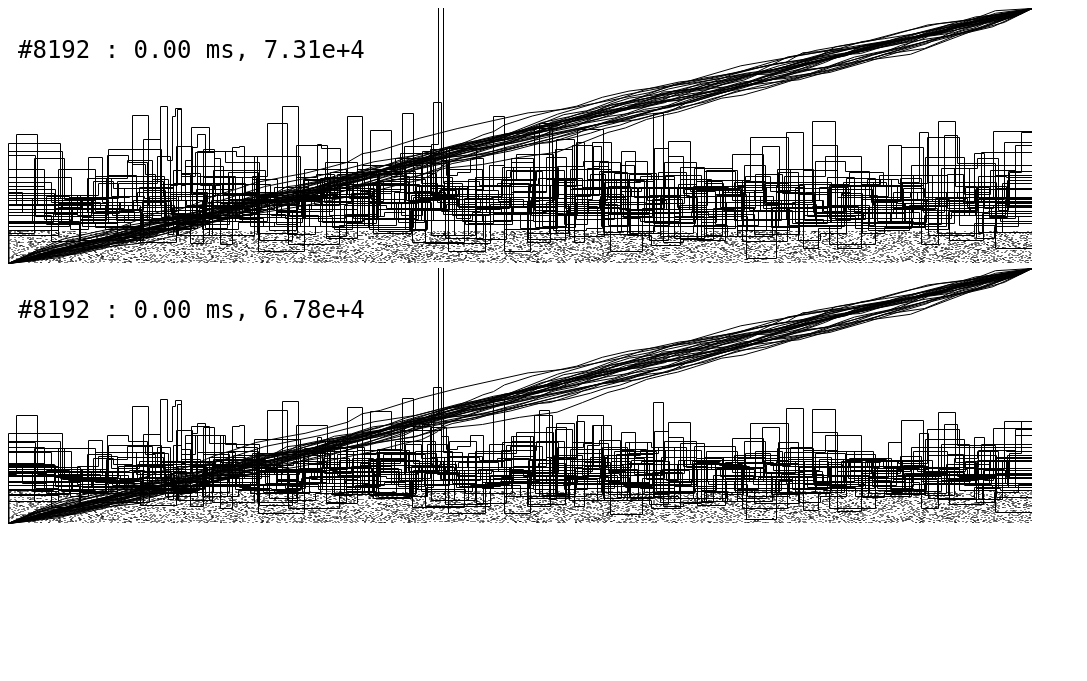
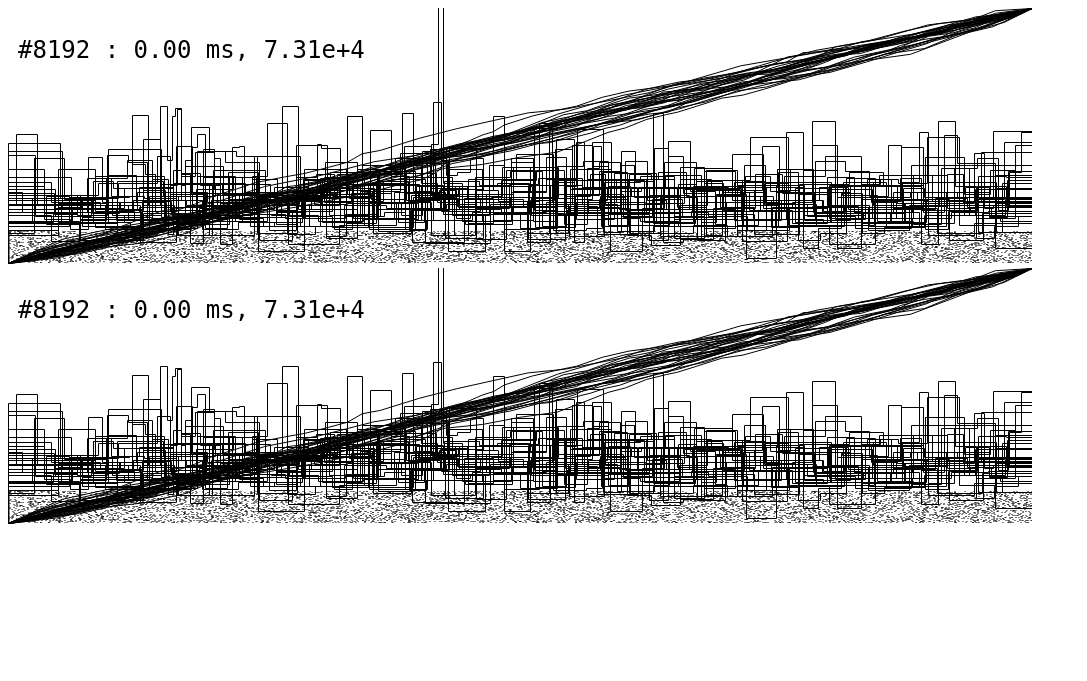
Before and after one commit to hville/sample-distribution, a website: page tst/acid.html in a window 1280 px wide. Shown: the whole page, without its empty margins (0-1087 px from the left). Drawn offline with Linux system fonts and the light colour scheme.

Commit message:
plotf plotF

```diff
--- a/package.json
+++ b/package.json
@@ -3,7 +3,7 @@
   "type": "module",
   "main": "./index.js",
   "browser": "./index.js",
-  "version": "1.4.0",
+  "version": "1.5.0",
   "description": "small minimal quantile and CDF estimator for multiple large data streams",
   "keywords": [
     "stats",
--- a/ref.js
+++ /dev/null
@@ -1,261 +0,0 @@
-export default class D {
-
-	constructor(size=32) {
-		const vs = size.buffer ? size : new Float64Array(size.byteLength ? size : 2*size)
-		// make properties !writeable !configurable and !enumerable
-		Object.defineProperties(this, {
-			vs: {value: vs},
-			rs: {value: new Float64Array(vs.buffer, vs.byteOffset + vs.byteLength/2, vs.length/2)}
-		})
-	}
-
-	// Number of samples
-	get N() { return this.rs[this.rs.length-1] }
-
-	// Expected Value
-	get E() { return this.Σ(1) / this.N }
-
-	// Sample Variance
-	get V() {
-		const N = this.N
-		return ( this.Σ(2) - this.Σ(1)**2 / N ) / (N-1)
-	}
-
-	// Sample Standard Deviation
-	get S() {
-		const v = this.V
-		return v < 0 ? 0 : Math.sqrt(v)
-	}
-
-	/**
-	 * Σ(X**p)
-	 * exact when there is no compression
-	 * with compression, range between values treated as a uniform distribution
-	 *
-	 * @param {number} order
-	 * @return {number} Σ( X^pow )
-	 */
-	Σ(pow) { //values as-is with internal uniform interval
-		const vs = this.vs,
-					rs = this.rs,
-					N = Math.min(rs.length, rs[rs.length-1]), // in case the buffer is not full
-					Mm = N-1,
-					Op = pow + 1
-		if (pow === 0) return rs[Mm]
-		if (pow === 1) { //same as below but simplified
-			let sum = vs[0] + vs[Mm] // correction at edge to match actual discrete result (PAD cancels out)
-			for (let i=0; i<Mm; ++i) sum += (vs[i+1] + vs[i]) * (rs[i+1] - rs[i])
-			return sum / Op
-		}
-		let sum = vs[0]**pow
-		for (let i=1; i<N; ++i) {
-			// https://en.wikipedia.org/wiki/Continuous_uniform_distribution#Moments
-			sum += vs[i]**pow
-					+ (rs[i] - rs[i-1] - 1) * (vs[i]**Op - vs[i-1]**Op) / (vs[i] - vs[i-1]) / Op
-		}
-		return sum
-	}
-
-	/**
-	 * Origin Moments
-	 * https://en.wikipedia.org/wiki/Continuous_uniform_distribution#Moments
-	 *
-	 * @param {number} order
-	 * @return {number} E( X^order )
-	 */
-	M(order) { return this.Σ(order) / this.N }
-
-	/**
-	 * Quantile function, provide the value for a given probability
-	 * @param {number} prob - probability or array of probabilities
-	 * @return {number} value or array of values
-	 */
-	Q(prob) {
-		const vs = this.vs,
-					rs = this.rs,
-					M = Math.min(rs.length, rs[rs.length-1]), // in case the buffer is not full
-					h = rs[M-1] * prob + 0.5, // 0.5 <= h <= N+0.5
-					j = topIndex(rs, h, M), //      0 <= j <= M
-					i = j-1
-		return j === 0 ? vs[0]
-			: j === M ? vs[M-1]
-			: vs[i] + (vs[j] - vs[i]) * (h-rs[i]) / (rs[j]-rs[i])
-	}
-
-	/**
-	 * @param {number} x - probability or array of probabilities
-	 * @return {number} value or array of values
-	 */
-	F(x) {
-		const vs = this.vs,
-					rs = this.rs,
-					M = Math.min(rs.length, rs[rs.length-1]), // in case the buffer is not full
-					N = rs[M-1],
-					j = topIndex(vs, x, M),
-					i = j-1
-		return (j === 0 ? 0.5
-			: j === M ? (N - 0.5)
-			: rs[i] - 0.5 + (rs[j] - rs[i]) * (x - vs[i]) / (vs[j] - vs[i])
-		) / N
-	}
-
-	/**
-	 * @param {number} x - probability or array of probabilities
-	 * @return {number} value or array of values
-	 */
-	f(x) {
-		const vs = this.vs,
-					rs = this.rs,
-					M = Math.min(rs.length, rs[rs.length-1]),
-					N = rs[M-1]
-		if (x === vs[0] || x === vs[M-1]) return 0.5/N
-		const j = topIndex(vs, x, M),
-					i = j-1
-		return j === 0 || j === M ? 0 : (rs[j] - rs[i]) / (vs[j] - vs[i]) / N
-	}
-
-	/**
-	 * @param {Object} ctx - canvas 2D context
-	 * @param {number} xMin
-	 * @param {number} xMax
-	 * @return {void}
-	 */
-	plotF(ctx, xMin = this.vs[0], xMax = this.vs[this.rs.length-1])	{
-		const rs = this.rs,
-					vs = this.vs,
-					xScale = ctx.canvas.width / (xMax-xMin),
-					yScale = ctx.canvas.height / (rs[rs.length-1]),
-					H = ctx.canvas.height
-
-		ctx.beginPath()
-		ctx.moveTo( (vs[0]-xMin)*xScale, H )
-		for (let i=0; i<rs.length; ++i) ctx.lineTo( (vs[i]-xMin)*xScale, H-(rs[i]-0.5)*yScale )
-		ctx.lineTo( (vs[rs.length-1]-xMin)*xScale, 0 )
-	}
-	/**
-	 * @param {Object} ctx - canvas 2D context
-	 * @param {number} xMin
-	 * @param {number} xMax
-	 * @param {number} yMax
-	 * @return {void}
-	 */
-	plotf(ctx, xMin = this.vs[0], xMax = this.vs[this.rs.length-1], yMax = 5/(this.vs[this.rs.length-1]-this.vs[0])) {
-		const rs = this.rs,
-					vs = this.vs,
-					xScale = ctx.canvas.width / (xMax-xMin),
-					yScale = ctx.canvas.height / yMax / rs[rs.length-1],
-					H = ctx.canvas.height
-
-		let x = Math.round((vs[0]-xMin) * xScale)+0.5
-		ctx.beginPath()
-		ctx.moveTo( x, H )
-		for (let i=0, j=1, y=0; j<rs.length; i=j++) {
-			ctx.lineTo( x, y = Math.round(H - (rs[j]-rs[i])/(vs[j]-vs[i]) * yScale)+0.5 ) //up
-			ctx.lineTo( x = Math.round((vs[j]-xMin) * xScale)+0.5, y ) //right
-		}
-		ctx.lineTo( x, H )
-	}
-
-	/**
-	 * Adds a value, compressed only if buffer full
-	 * @param {number} x
-	 */
-	push(x) {
-		const vs = this.vs,
-					rs = this.rs,
-					M = Math.min(rs.length, rs[rs.length-1])
-		let j = topIndex(this.vs, x, M)
-		// lossless insert
-		if (M < rs.length) {
-			for (let ir=M; ir>j; --ir) {
-				rs[ir] = ir+1
-				vs[ir] = vs[ir-1]
-			}
-			rs[j] = j ? rs[j-1] + 1 : 1
-			vs[j] = x
-			if (M!==rs.length-1) ++rs[rs.length-1]
-		}
-		// compression, droping a value while maintaining the interval average
-		else if (j === M) {
-			--j
-			const i = j-1,
-						h = i-1,
-						Δwv = vs[j]-vs[i],
-						Δxu = x - vs[h],
-						rjh = rs[i]*(vs[j]-vs[h])
-			if (Δxu !== 0) {
-				const r_w = ( rs[j]*(x-vs[i]) + rjh - rs[h]*Δwv ) / Δxu,
-							r_v = ( rs[j]*(x-vs[j]) + rjh - Δwv ) / Δxu
-				if ( r_v < rs[h] || (vs[i] + vs[j] < vs[h] + x && r_w < rs[j]+1)) {
-					vs[i] = vs[j]
-					rs[i] = r_w
-				}
-				else rs[i] = r_v
-				vs[j] = x
-			}
-			++rs[j]
-		}
-		else if (j === 0) {
-			const u = vs[0],
-						Δwx = vs[2] - x
-			if (Δwx !== 0) {
-				//DROP u = vs[0] : r'(w-x) = (w+v-2x) + r(w-u)          //KEEP v
-				//KEEP u = vs[0] : r'(w-x) = (w+v-2x) + r(w-u) - s(v-u) //DROP v
-				const r_v = (vs[2] + vs[1] - 2*x + rs[1]*(vs[2] - u)) / Δwx, // DROP u KEEP v
-							r_u = r_v - rs[2] * (vs[1]-u) / Δwx                    // KEEP u DROP v
-				if ( (u + vs[1] > x + vs[2] && r_u > rs[0]) || r_v > rs[2]+1) {
-					vs[1] = u
-					rs[1] = r_u
-				}
-				else rs[1] = r_v
-				vs[0] = x
-			}
-			for (let ir=2; ir<rs.length; ++ir) ++rs[ir]
-		}
-		else if ( j !== 1 && (j === M-1 || 2*x < vs[j+1]+vs[j-2] ) ) { //vs[j]+vs[j-1] ) ) {
-			// u < v < x < w
-			--j
-			let k = j+1,
-					i = j-1
-			const w = vs[k],
-						v = vs[j],
-						Δwu = w-vs[i]
-			if (Δwu !== 0) {
-				const r_xΔwu = rs[j]*Δwu + ( w-x + (x-v)*(rs[k] - rs[i]) )
-				if ( vs[i]+w < v+x || r_xΔwu >= (rs[k]+1)*Δwu) rs[j] += ( w+v-2*x ) / Δwu
-				else {
-					rs[j] = r_xΔwu/Δwu
-					vs[j] = x
-				}
-			}
-			while(++j<rs.length) ++rs[j]
-		}
-		else {
-			// u < x < v < w
-			let k = j+1,
-					i = j-1
-			const w = vs[k],
-						v = vs[j],
-						Δwu = w-vs[i]
-			if (Δwu !== 0) {
-				const r_xΔwu = rs[j]*Δwu + ( w-x + (x-v)*(rs[k] - rs[i]) )
-				if ( x+v < vs[i]+w || r_xΔwu <= rs[i]*Δwu) rs[j] += ( w+v-2*x ) / Δwu
-				else {
-					rs[j] = r_xΔwu/Δwu
-					vs[j] = x
-				}
-			}
-			while(++j<rs.length) ++rs[j]
-		}
-	}
-}
-
-function topIndex(arr, v, max) {
-	let low = 0
-	while (low < max) {
-		const mid = (low + max) >>> 1
-		if (arr[mid] < v) low = mid + 1
-		else max = mid
-	}
-	return max
-}
--- a/tst/acid.html
+++ b/tst/acid.html
@@ -11,9 +11,7 @@
 <canvas id=canvas3></canvas>
 
 <script type=module>
-import Ref from '../ref.js'
 import Rec from '../index.js'
-//import Top from '../best.js'
 
 const $ = document.querySelector.bind(document),
 			m = 32,
@@ -50,11 +48,8 @@ function test(R, selector) {
 	}
 	ctx.fillText(`#${n*q} : ${ms.toPrecision(3)} ms, ${countPixels(ctx).toPrecision(3)}`, 10, 50)
 }
-test(Ref, '#canvas2')
 test(Rec, '#canvas1')
-//test(Top, '#canvas3')
-
-
+test(Rec, '#canvas2')
 
 
 function countPixels(ctx) {
```
